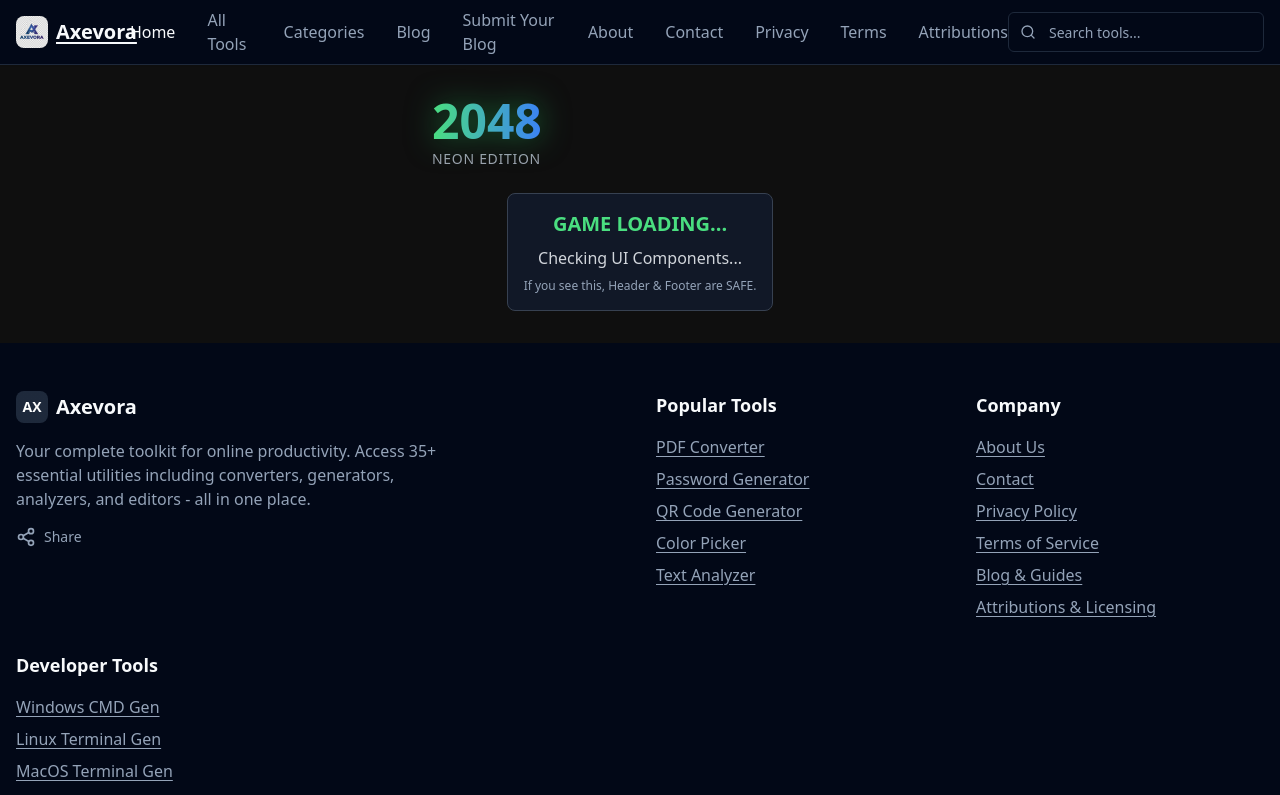
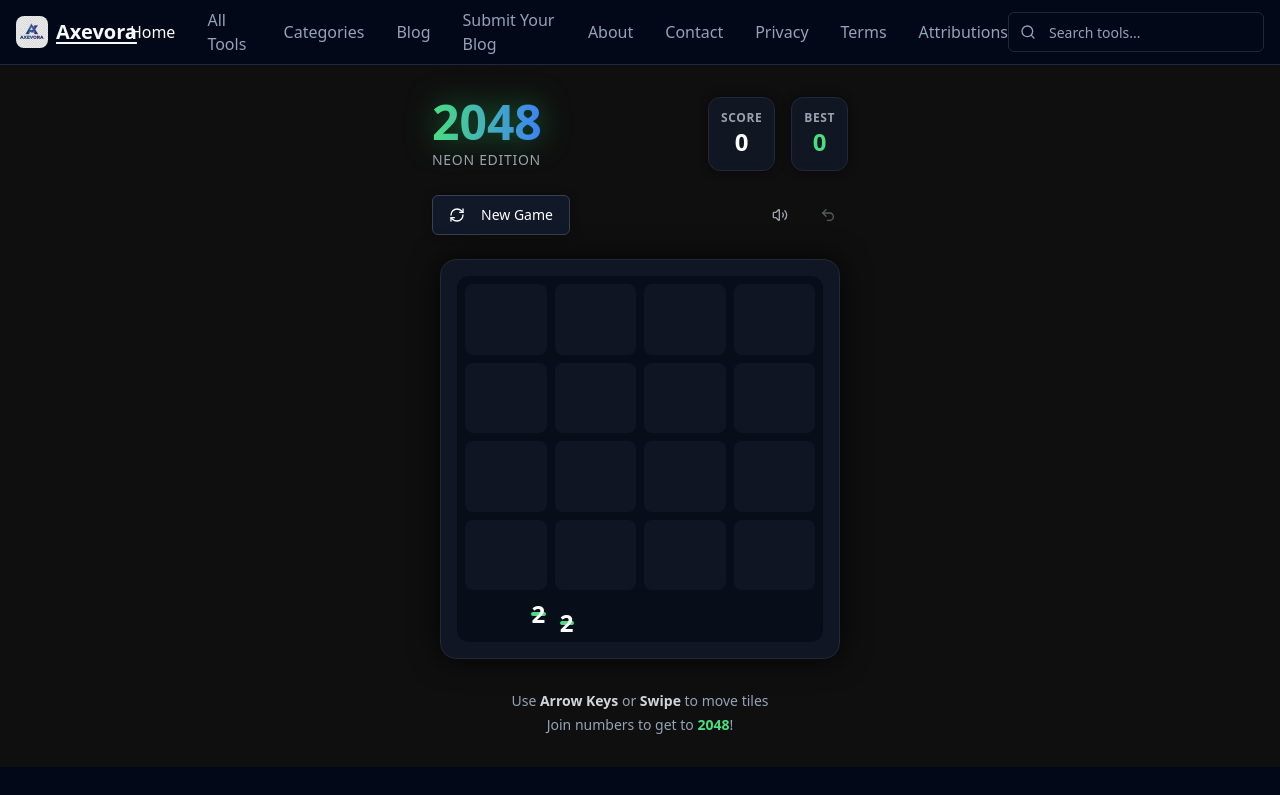
Before and after one commit to tittooin/tittoos-toolbox-hub, a React (Vite) app: page /tools/2048-game in a window 1280 px wide. Shown: the top 795 px of the page. Built offline with nearby package versions, Linux system fonts and the light colour scheme.

Commit message:
feat(game): restore full 2048 game UI

```diff
--- a/src/pages/tools/Game2048.tsx
+++ b/src/pages/tools/Game2048.tsx
@@ -384,13 +384,105 @@ const Game2048 = () => {
                         </h1>
                         <p className="text-gray-400 text-sm font-medium tracking-wider mt-1">NEON EDITION</p>
                     </div>
+                    <div className="flex gap-4">
+                        <div className="bg-gray-900/80 backdrop-blur-sm p-3 rounded-xl border border-gray-800 shadow-[0_0_10px_rgba(0,0,0,0.5)]">
+                            <span className="block text-xs text-gray-400 font-bold uppercase tracking-wider text-center">Score</span>
+                            <span className="block text-2xl font-bold text-white text-center">{score}</span>
+                        </div>
+                        <div className="bg-gray-900/80 backdrop-blur-sm p-3 rounded-xl border border-gray-800 shadow-[0_0_10px_rgba(0,0,0,0.5)]">
+                            <span className="block text-xs text-gray-400 font-bold uppercase tracking-wider text-center">Best</span>
+                            <span className="block text-2xl font-bold text-green-400 text-center">{bestScore}</span>
+                        </div>
+                    </div>
                 </div>
 
-                <div className="p-4 bg-gray-900 rounded-lg text-center border border-gray-700">
-                    <h2 className="text-xl text-green-400 font-bold mb-2">GAME LOADING...</h2>
-                    <p className="text-gray-300">Checking UI Components...</p>
-                    <p className="text-xs text-gray-500 mt-2">If you see this, Header & Footer are SAFE.</p>
+                <div className="w-full flex justify-between mb-6">
+                    <Button onClick={startNewGame} variant="outline" className="bg-gray-900 border-gray-700 hover:bg-green-600 hover:border-green-500 hover:text-white transition-all duration-300 shadow-[0_0_10px_rgba(0,0,0,0.3)]">
+                        <RefreshCw className="mr-2 h-4 w-4" /> New Game
+                    </Button>
+                    <div className="flex gap-2">
+                        <Button onClick={toggleSound} variant="ghost" size="icon" className="text-gray-400 hover:text-green-400 hover:bg-gray-900/50">
+                            {soundEnabled ? <Volume2 className="h-5 w-5" /> : <VolumeX className="h-5 w-5" />}
+                        </Button>
+                        <Button onClick={undo} variant="ghost" size="icon" className="text-gray-400 hover:text-blue-400 hover:bg-gray-900/50" disabled={history.length === 0 || gameOver}>
+                            <Undo2 className="h-5 w-5" />
+                        </Button>
+                    </div>
                 </div>
+
+                <Card className="w-full max-w-[400px] aspect-square bg-gray-900/90 border-gray-800 shadow-[0_0_30px_rgba(0,0,0,0.8)] relative overflow-hidden backdrop-blur-sm rounded-2xl">
+                    <CardContent className="p-4 h-full">
+                        <div
+                            className="bg-gray-950/50 rounded-xl h-full w-full p-2 grid grid-cols-4 grid-rows-4 gap-2 relative touch-none"
+                            onTouchStart={handleTouchStart}
+                            onTouchEnd={handleTouchEnd}
+                        >
+                            {/* Grid Background */}
+                            {Array(16).fill(0).map((_, i) => (
+                                <div key={i} className="bg-gray-800/30 rounded-lg w-full h-full" />
+                            ))}
+
+                            {/* Active Tiles */}
+                            {grid.map((row, r) => row.map((val, c) => (
+                                val > 0 && (
+                                    <div
+                                        key={`${r}-${c}-${val}`} // Simple key to force re-render on move/merge
+                                        className={`absolute transition-all duration-200 ease-in-out ${getTileStyle(val)}
+                                            w-[calc(25%-6px)] h-[calc(25%-6px)] rounded-lg flex items-center justify-center
+                                            text-2xl font-bold shadow-lg select-none
+                                        `}
+                                        style={{
+                                            top: `calc(${r * 25}% + 5px)`,
+                                            left: `calc(${c * 25}% + 5px)`,
+                                        }}
+                                    >
+                                        {val}
+                                    </div>
+                                )
+                            )))}
+
+                            {/* Overlays */}
+                            {gameOver && (
+                                <div className="absolute inset-0 bg-black/80 flex flex-col items-center justify-center z-50 animate-in fade-in duration-500 rounded-xl">
+                                    <h2 className="text-4xl font-black text-red-500 mb-2 drop-shadow-[0_0_10px_rgba(239,68,68,0.8)]">GAME OVER</h2>
+                                    <p className="text-gray-300 mb-6 font-medium">Final Score: {score}</p>
+                                    <Button onClick={startNewGame} size="lg" className="bg-green-600 hover:bg-green-500 text-white border-0 shadow-[0_0_20px_rgba(34,197,94,0.4)] animate-pulse">
+                                        Try Again
+                                    </Button>
+                                </div>
+                            )}
+
+                            {won && !keepPlaying && (
+                                <div className="absolute inset-0 bg-black/80 flex flex-col items-center justify-center z-50 animate-in fade-in duration-500 rounded-xl">
+                                    <Trophy className="h-16 w-16 text-yellow-400 mb-4 drop-shadow-[0_0_20px_rgba(250,204,21,0.6)] animate-bounce" />
+                                    <h2 className="text-4xl font-black text-yellow-400 mb-2 drop-shadow-[0_0_10px_rgba(250,204,21,0.8)]">YOU WIN!</h2>
+                                    <div className="flex gap-4 mt-6">
+                                        <Button onClick={() => setKeepPlaying(true)} variant="outline" className="border-green-500 text-green-400 hover:bg-green-500/10">
+                                            Keep Going
+                                        </Button>
+                                        <Button onClick={startNewGame} className="bg-green-600 hover:bg-green-500 text-white border-0 shadow-[0_0_20px_rgba(34,197,94,0.4)]">
+                                            New Game
+                                        </Button>
+                                    </div>
+                                </div>
+                            )}
+                        </div>
+                    </CardContent>
+                </Card>
+
+                {/* Instructions */}
+                <div className="mt-8 text-center text-gray-500 text-sm font-medium">
+                    <p>Use <span className="text-gray-300 font-bold">Arrow Keys</span> or <span className="text-gray-300 font-bold">Swipe</span> to move tiles</p>
+                    <p className="mt-1">Join numbers to get to <span className="text-green-400 font-bold">2048</span>!</p>
+                </div>
+
+                {/* Emojis & Celebration (Visual Effects) */}
+                {emojis.map(e => (
+                    <div key={e.id} className="absolute pointer-events-none animate-bounce text-4xl z-50 transition-opacity duration-1000"
+                        style={{ left: `calc(50% - 150px + ${e.x * 75}px)`, top: `calc(200px + ${e.y * 75}px)`, opacity: 0 }}>
+                        {e.text}
+                    </div>
+                ))}
             </div>
 
             <Footer />
```
